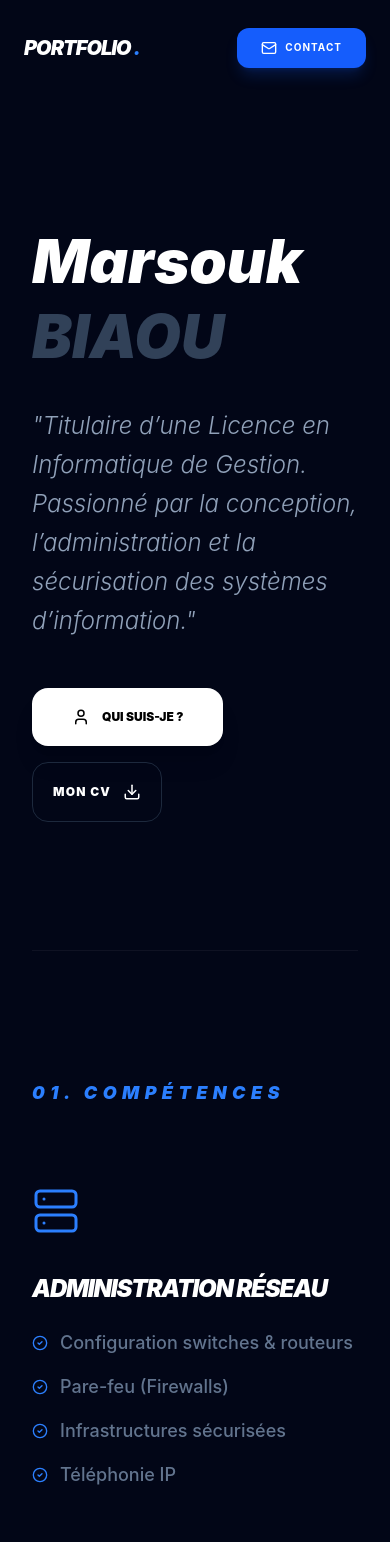
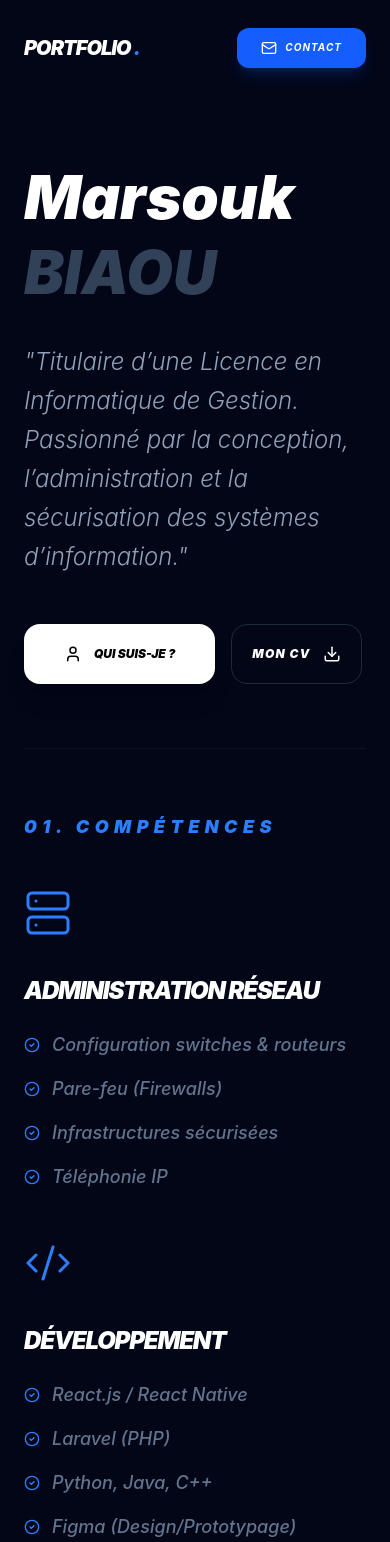
Before and after one commit to biaoumarsouk/mon_portfolio, a React (Vite) app: page / in a window 390 px wide. Shown: the top 1542 px of the page. Built offline with nearby package versions, Linux system fonts and the light colour scheme.

Commit message:
Mise à jour du texte

```diff
--- a/src/App.jsx
+++ b/src/App.jsx
@@ -4,7 +4,7 @@ import {
   Github, Linkedin, Mail, X, Download, PlusCircle,
   Server, Code2, ShieldCheck, GraduationCap, Briefcase,
   User, MapPin, Calendar, Fingerprint, Info, Zap,
-  CheckCircle2, Award, FileText,ArrowRight
+  CheckCircle2, Award, FileText, ArrowRight
 } from 'lucide-react';
 import { portfolioData } from './data/portfolioData';
 
@@ -18,11 +18,11 @@ const App = () => {
 
   const [scrolled, setScrolled] = React.useState(false);
 
-    React.useEffect(() => {
-      const handleScroll = () => setScrolled(window.scrollY > 50);
-      window.addEventListener("scroll", handleScroll);
-      return () => window.removeEventListener("scroll", handleScroll);
-    }, []);
+  React.useEffect(() => {
+    const handleScroll = () => setScrolled(window.scrollY > 50);
+    window.addEventListener("scroll", handleScroll);
+    return () => window.removeEventListener("scroll", handleScroll);
+  }, []);
 
   const reveal = {
     initial: { opacity: 0, y: 80, scale: 0.98 },
@@ -32,7 +32,7 @@ const App = () => {
   };
 
   return (
-    <div className="min-h-screen bg-[#020617] text-slate-300 selection:bg-blue-500/30 overflow-x-hidden font-sans">
+    <div className="min-h-screen bg-[#020617] text-slate-300 selection:bg-blue-500/30 overflow-x-hidden font-sans italic">
       {/* --- NAVBAR ADAPTATIVE --- */}
       <nav className={`fixed top-0 w-full z-50 transition-all duration-500 border-b ${
         scrolled
@@ -50,8 +50,7 @@ const App = () => {
 
           {/* ACTIONS : Flexbox intelligente */}
           <div className="flex items-center gap-3 md:gap-8 font-black uppercase tracking-widest">
-
-            {/* Bouton Contact : Texte réduit sur mobile pour gagner de la place */}
+            {/* Bouton Contact */}
             <button
               onClick={() => setIsContactOpen(true)}
               className={`bg-blue-600 text-white rounded-xl hover:bg-blue-500 transition-all font-black uppercase tracking-widest shadow-lg shadow-blue-600/20 cursor-pointer flex items-center gap-2 ${
@@ -68,10 +67,10 @@ const App = () => {
         </div>
       </nav>
 
-      <main className="max-w-6xl mx-auto px-8">
+      <main className="max-w-6xl mx-auto px-6 md:px-8">
 
         {/* --- SECTION: PROFIL --- */}
-        <section className="pt-56 pb-32 border-b border-white/5">
+        <section className="pt-40 md:pt-56 pb-16 md:pb-32 border-b border-white/5">
           <motion.div {...reveal}>
             <h1 className="text-6xl md:text-8xl font-black text-white mb-8 italic capitalize leading-tight">
               {portfolioData.profil.prenom} <br />
@@ -96,8 +95,8 @@ const App = () => {
         </section>
 
         {/* --- SECTION 01: COMPÉTENCES --- */}
-        <section className="py-32 border-b border-white/5">
-          <motion.h2 {...reveal} className="text-lg font-black uppercase tracking-[0.3em] text-blue-500 mb-20 italic">01. Compétences</motion.h2>
+        <section className="py-16 md:py-32 border-b border-white/5">
+          <motion.h2 {...reveal} className="text-lg font-black uppercase tracking-[0.3em] text-blue-500 mb-12 md:mb-20 italic">01. Compétences</motion.h2>
           <div className="grid md:grid-cols-3 gap-12">
             {portfolioData.competences.map((skill, i) => {
               const Icon = IconMap[skill.icon];
@@ -121,8 +120,8 @@ const App = () => {
         </section>
 
         {/* --- SECTION 02: EXPÉRIENCES PROFESSIONNELLES --- */}
-        <section className="py-32 border-b border-white/5">
-          <motion.h2 {...reveal} className="text-lg font-black uppercase tracking-[0.3em] text-blue-500 mb-20 italic">02. Expériences Pro</motion.h2>
+        <section className="py-16 md:py-32 border-b border-white/5">
+          <motion.h2 {...reveal} className="text-lg font-black uppercase tracking-[0.3em] text-blue-500 mb-12 md:mb-20 italic">02. Expériences Pro</motion.h2>
           <div className="space-y-6">
             {portfolioData.experiences.map((exp, i) => (
               <motion.div
@@ -146,8 +145,8 @@ const App = () => {
         </section>
 
         {/* --- SECTION 03: DIPLÔMES ET FORMATIONS --- */}
-        <section className="py-32 border-b border-white/5">
-          <motion.h2 {...reveal} className="text-lg font-black uppercase tracking-[0.3em] text-blue-500 mb-20 italic">
+        <section className="py-16 md:py-32 border-b border-white/5">
+          <motion.h2 {...reveal} className="text-lg font-black uppercase tracking-[0.3em] text-blue-500 mb-12 md:mb-20 italic">
             03. Formations
           </motion.h2>
 
@@ -178,7 +177,6 @@ const App = () => {
                      <MapPin size={14} className="text-blue-500" /> {f.etablissement}
                   </p>
 
-                  {/* LOGIQUE CONDITIONNELLE POUR LE BOUTON */}
                   {f.details ? (
                     <button
                       onClick={() => setSelectedFormation(f)}
@@ -204,8 +202,8 @@ const App = () => {
         </section>
 
         {/* --- SECTION 04: LANGUES --- */}
-        <section className="py-32 border-b border-white/5">
-          <motion.h2 {...reveal} className="text-lg font-black uppercase tracking-[0.3em] text-blue-500 mb-20 italic">04. Langues</motion.h2>
+        <section className="py-16 md:py-32 border-b border-white/5">
+          <motion.h2 {...reveal} className="text-lg font-black uppercase tracking-[0.3em] text-blue-500 mb-12 md:mb-20 italic">04. Langues</motion.h2>
           <div className="grid md:grid-cols-2 gap-12">
             {portfolioData.langues.map(l => (
               <div key={l.nom} className="flex justify-between items-end border-b-4 border-white/5 pb-6">
@@ -217,8 +215,8 @@ const App = () => {
         </section>
 
         {/* --- SECTION 05: ATOUTS --- */}
-        <section className="py-32 mb-40">
-          <motion.h2 {...reveal} className="text-lg font-black uppercase tracking-[0.3em] text-blue-500 mb-20 italic">05. Atouts</motion.h2>
+        <section className="py-16 md:py-32 mb-20 md:mb-40">
+          <motion.h2 {...reveal} className="text-lg font-black uppercase tracking-[0.3em] text-blue-500 mb-12 md:mb-20 italic">05. Atouts</motion.h2>
           <div className="flex flex-wrap gap-6">
             {portfolioData.atouts.map(a => (
               <span key={a} className="bg-white/5 px-10 py-6 rounded-[30px] text-2xl font-black text-slate-300 border border-white/10 hover:border-blue-500 transition-all uppercase tracking-tighter italic shadow-md">
@@ -231,7 +229,7 @@ const App = () => {
       </main>
 
       {/* --- FOOTER --- */}
-      <footer className="py-32 text-center border-t border-white/5 bg-slate-950/20 font-bold uppercase text-[10px] tracking-widest italic">
+      <footer className="py-20 md:py-32 text-center border-t border-white/5 bg-slate-950/20 font-bold uppercase text-[10px] tracking-widest italic">
         <div className="max-w-4xl mx-auto px-8">
           <motion.div {...reveal}>
             <h2 className="text-3xl md:text-6xl font-black text-white italic tracking-tighter mb-8 leading-tight uppercase">
@@ -287,7 +285,7 @@ const App = () => {
           </div>
         )}
 
-        {/* MODAL CONTACT "FULL ADAPTATIVE" */}
+        {/* MODAL CONTACT */}
         {isContactOpen && (
           <div className="fixed inset-0 z-[200] flex justify-center items-start md:items-center p-4 sm:p-6 bg-slate-950/98 backdrop-blur-3xl overflow-y-auto">
              <motion.div
@@ -296,10 +294,8 @@ const App = () => {
                 exit={{ scale: 0.9, opacity: 0, y: 40 }}
                 className="bg-slate-900 border border-white/10 rounded-[40px] md:rounded-[60px] w-full max-w-6xl relative flex flex-col md:flex-row my-auto shadow-2xl overflow-hidden"
              >
-                {/* --- COLONNE GAUCHE : INFOS (S'affiche en haut sur mobile) --- */}
                 <div className="md:w-2/5 bg-blue-600 p-8 md:p-16 text-white relative overflow-hidden flex flex-col justify-between min-h-[300px] md:min-h-full">
                   <Zap size={300} className="absolute -bottom-20 -left-20 text-white/10 rotate-12 pointer-events-none" />
-
                   <div className="relative z-10">
                     <h2 className="text-3xl md:text-6xl font-black italic uppercase tracking-tighter mb-6 leading-none">
                       Parlons <br className="hidden md:block" /> de votre <br /> <span className="underline decoration-white/20 underline-offset-8">Projet.</span>
@@ -308,105 +304,54 @@ const App = () => {
                       Expertise en Réseau, Sécurité et Développement Web.
                     </p>
                   </div>
-
                   <div className="space-y-6 relative z-10 font-bold uppercase text-[9px] md:text-[10px] tracking-[0.2em]">
                     <div className="flex items-center gap-4 group">
-                      <div className="p-3 bg-white/10 rounded-xl group-hover:bg-white group-hover:text-blue-600 transition-all duration-500">
-                        <Mail size={20} />
-                      </div>
-                      <div>
-                        <p className="opacity-50">Email</p>
-                        <p className="text-sm font-black lowercase tracking-normal italic">{portfolioData.contact.email}</p>
-                      </div>
+                      <div className="p-3 bg-white/10 rounded-xl group-hover:bg-white group-hover:text-blue-600 transition-all duration-500"><Mail size={20} /></div>
+                      <div><p className="opacity-50">Email</p><p className="text-sm font-black lowercase tracking-normal italic">{portfolioData.contact.email}</p></div>
                     </div>
-
                     <div className="flex items-center gap-4 group">
-                      <div className="p-3 bg-white/10 rounded-xl group-hover:bg-white group-hover:text-blue-600 transition-all duration-500">
-                        <MapPin size={20} />
-                      </div>
-                      <div>
-                        <p className="opacity-50 font-bold uppercase text-[10px] tracking-widest italic font-bold">Localisation</p>
-                        <p className="text-sm font-black italic">{portfolioData.contact.localisation}</p>
-                      </div>
+                      <div className="p-3 bg-white/10 rounded-xl group-hover:bg-white group-hover:text-blue-600 transition-all duration-500"><MapPin size={20} /></div>
+                      <div><p className="opacity-50 font-bold uppercase text-[10px] tracking-widest italic font-bold">Localisation</p><p className="text-sm font-black italic">{portfolioData.contact.localisation}</p></div>
                     </div>
                   </div>
                 </div>
-
-                {/* --- COLONNE DROITE : FORMULAIRE --- */}
                 <div className="md:w-3/5 p-8 md:p-20 relative bg-slate-900 flex flex-col justify-center">
-                  {/* Bouton Fermer (Plus gros et plus visible sur mobile) */}
-                  <button
-                    onClick={() => setIsContactOpen(false)}
-                    className="absolute top-4 right-4 md:top-8 md:right-8 text-slate-500 hover:text-white transition cursor-pointer p-3 bg-white/5 rounded-full z-20"
-                  >
-                    <X size={28} />
-                  </button>
-
+                  <button onClick={() => setIsContactOpen(false)} className="absolute top-4 right-4 md:top-8 md:right-8 text-slate-500 hover:text-white transition cursor-pointer p-3 bg-white/5 rounded-full z-20"><X size={28} /></button>
                   <form className="space-y-6 md:space-y-8 italic font-bold mt-4 md:mt-0">
                     <div className="grid grid-cols-1 md:grid-cols-2 gap-6">
-                      <div className="space-y-2">
-                        <label className="text-[10px] uppercase font-black text-blue-500 tracking-widest ml-2 italic">Nom complet</label>
-                        <input type="text" className="w-full bg-white/5 border border-white/10 rounded-2xl px-5 py-4 outline-none focus:border-blue-600 text-white transition-all shadow-inner" placeholder="Marsouk ..." />
-                      </div>
-                      <div className="space-y-2">
-                        <label className="text-[10px] uppercase font-black text-blue-500 tracking-widest ml-2 italic">Votre Email</label>
-                        <input type="email" className="w-full bg-white/5 border border-white/10 rounded-2xl px-5 py-4 outline-none focus:border-blue-600 text-white transition-all shadow-inner" placeholder="email@domaine.com" />
-                      </div>
+                      <div className="space-y-2"><label className="text-[10px] uppercase font-black text-blue-500 tracking-widest ml-2 italic">Nom complet</label><input type="text" className="w-full bg-white/5 border border-white/10 rounded-2xl px-5 py-4 outline-none focus:border-blue-600 text-white transition-all shadow-inner" placeholder="Marsouk ..." /></div>
+                      <div className="space-y-2"><label className="text-[10px] uppercase font-black text-blue-500 tracking-widest ml-2 italic">Votre Email</label><input type="email" className="w-full bg-white/5 border border-white/10 rounded-2xl px-5 py-4 outline-none focus:border-blue-600 text-white transition-all shadow-inner" placeholder="email@domaine.com" /></div>
                     </div>
-
-                    <div className="space-y-2">
-                      <label className="text-[10px] uppercase font-black text-blue-500 tracking-widest ml-2 italic">Sujet</label>
-                      <input type="text" className="w-full bg-white/5 border border-white/10 rounded-2xl px-5 py-4 outline-none focus:border-blue-600 text-white transition-all shadow-inner" placeholder="Audit / Développement..." />
-                    </div>
-
-                    <div className="space-y-2">
-                      <label className="text-[10px] uppercase font-black text-blue-500 tracking-widest ml-2 italic">Votre Message</label>
-                      <textarea rows="4" className="w-full bg-white/5 border border-white/10 rounded-2xl px-5 py-4 outline-none focus:border-blue-600 text-white transition-all shadow-inner resize-none" placeholder="Dites-moi tout..."></textarea>
-                    </div>
-
-                    <motion.button
-                      whileTap={{ scale: 0.95 }}
-                      className="w-full bg-blue-600 py-5 md:py-6 rounded-3xl font-black text-white uppercase tracking-[0.3em] text-[11px] md:text-xs hover:bg-blue-500 transition-all shadow-2xl shadow-blue-600/30 flex items-center justify-center gap-4 group"
-                    >
-                      Envoyer la demande <ArrowRight size={18} className="group-hover:translate-x-2 transition-transform" />
-                    </motion.button>
+                    <div className="space-y-2"><label className="text-[10px] uppercase font-black text-blue-500 tracking-widest ml-2 italic">Sujet</label><input type="text" className="w-full bg-white/5 border border-white/10 rounded-2xl px-5 py-4 outline-none focus:border-blue-600 text-white transition-all shadow-inner" placeholder="Audit / Développement..." /></div>
+                    <div className="space-y-2"><label className="text-[10px] uppercase font-black text-blue-500 tracking-widest ml-2 italic">Votre Message</label><textarea rows="4" className="w-full bg-white/5 border border-white/10 rounded-2xl px-5 py-4 outline-none focus:border-blue-600 text-white transition-all shadow-inner resize-none" placeholder="Dites-moi tout..."></textarea></div>
+                    <motion.button whileTap={{ scale: 0.95 }} className="w-full bg-blue-600 py-5 md:py-6 rounded-3xl font-black text-white uppercase tracking-[0.3em] text-[11px] md:text-xs hover:bg-blue-500 transition-all shadow-2xl shadow-blue-600/30 flex items-center justify-center gap-4 group">Envoyer la demande <ArrowRight size={18} className="group-hover:translate-x-2 transition-transform" /></motion.button>
                   </form>
                 </div>
              </motion.div>
           </div>
         )}
+
         {/* MODAL EXPÉRIENCE AVEC PHOTO (SPLIT VIEW) */}
         {selectedExp && (
           <div className="fixed inset-0 z-[200] flex justify-center items-start md:items-center p-4 bg-black/95 backdrop-blur-xl overflow-y-auto">
-            <motion.div
-              initial={{ y: 100, opacity: 0 }}
-              animate={{ y: 0, opacity: 1 }}
-              exit={{ y: 100, opacity: 0 }}
-              className={`bg-slate-900 border border-white/10 rounded-[40px] md:rounded-[50px] w-full ${selectedExp.photo ? 'max-w-6xl flex flex-col md:flex-row' : 'max-w-3xl p-10 md:p-16'} relative shadow-2xl my-8 overflow-hidden`}
-            >
+            <motion.div initial={{ y: 100, opacity: 0 }} animate={{ y: 0, opacity: 1 }} exit={{ y: 100, opacity: 0 }} className={`bg-slate-900 border border-white/10 rounded-[40px] md:rounded-[50px] w-full ${selectedExp.photo ? 'max-w-6xl flex flex-col md:flex-row' : 'max-w-3xl p-10 md:p-16'} relative shadow-2xl my-8 overflow-hidden`} >
               <button onClick={() => setSelectedExp(null)} className="absolute top-8 right-8 text-slate-500 hover:text-white transition z-50 p-2 bg-black/20 rounded-full"><X size={32} /></button>
-
-              {/* Si une photo existe, on l'affiche à gauche */}
               {selectedExp.photo && (
                 <div className="md:w-1/2 h-[400px] md:h-auto bg-slate-800 relative">
                   <img src={selectedExp.photo} alt={selectedExp.entreprise} className="w-full h-full object-cover object-center" />
                   <div className="absolute inset-0 bg-gradient-to-t from-slate-900/50 to-transparent md:hidden" />
                 </div>
               )}
-
-              {/* Contenu textuel */}
               <div className={`${selectedExp.photo ? 'md:w-1/2 p-8 md:p-16' : ''}`}>
                 <span className="text-blue-500 font-black text-sm uppercase tracking-widest">{selectedExp.periode}</span>
                 <h3 className="text-4xl md:text-6xl font-black mb-4 tracking-tighter italic uppercase mt-4 leading-none text-white">{selectedExp.entreprise}</h3>
                 <p className="text-blue-400 font-black text-xl mb-10 italic border-l-4 border-blue-500 pl-6 uppercase">{selectedExp.poste}</p>
                 <p className="text-slate-300 leading-relaxed text-xl md:text-2xl font-light mb-12 italic opacity-80 underline decoration-slate-800 underline-offset-8">{selectedExp.details}</p>
-
                 {selectedExp.document && (
                   <a href={selectedExp.document} download className="inline-flex items-center gap-3 bg-white text-black px-8 py-4 rounded-2xl font-black text-[10px] uppercase tracking-widest hover:bg-blue-600 hover:text-white transition-all mb-8 shadow-xl">
                     <FileText size={18} /> Télécharger l'attestation
                   </a>
                 )}
-
                 <div className="flex flex-wrap gap-3 pt-6 border-t border-white/5 font-bold">
                   {selectedExp.tags.map(t => <span key={t} className="bg-white/5 px-6 py-2 rounded-xl text-xs font-black text-blue-400 border border-white/10 uppercase">{t}</span>)}
                 </div>
@@ -417,8 +362,8 @@ const App = () => {
 
         {/* MODAL DÉTAILS DIPLÔME */}
         {selectedFormation && (
-          <div className="fixed inset-0 z-[200] flex justify-center items-start md:items-center p-4 bg-black/95 backdrop-blur-xl overflow-y-auto">
-            <motion.div initial={{ opacity: 0, scale: 0.9, y: 20 }} animate={{ opacity: 1, scale: 1, y: 0 }} className="bg-slate-900 border border-white/10 rounded-[40px] md:rounded-[50px] w-full max-w-5xl relative flex flex-col md:flex-row overflow-hidden my-8 shadow-2xl">
+          <div className="fixed inset-0 z-[200] flex justify-center items-start md:items-center p-4 bg-black/95 backdrop-blur-xl overflow-y-auto italic font-bold">
+            <motion.div initial={{ opacity: 0, scale: 0.9, y: 20 }} animate={{ opacity: 1, scale: 1, y: 0 }} className="bg-slate-900 border border-white/10 rounded-[40px] md:rounded-[50px] w-full max-w-5xl relative flex flex-col md:flex-row overflow-hidden my-8 shadow-2xl italic font-bold">
               <div className="md:w-1/2 h-[400px] md:h-auto bg-slate-800 relative italic font-bold">
                 <img src={selectedFormation.photo} alt="Diplôme" className="w-full h-full object-cover object-center italic font-bold" />
               </div>
@@ -427,9 +372,8 @@ const App = () => {
                 <h2 className="text-3xl font-black text-white italic uppercase mb-4 tracking-widest italic font-bold">Succès Académique</h2>
                 <div className="mb-8"><p className="text-[10px] uppercase font-black text-blue-500 tracking-[0.3em] mb-2 italic tracking-widest italic font-bold font-bold">Diplôme obtenu</p><h3 className="text-2xl font-black text-white uppercase italic tracking-tighter leading-tight tracking-widest italic font-bold font-bold">{selectedFormation.diplome}</h3></div>
                 <div className="p-6 bg-white/[0.03] rounded-3xl border border-white/5 mb-8"><p className="text-slate-400 leading-relaxed italic text-lg tracking-widest italic font-bold font-bold">{selectedFormation.details}</p></div>
-
                 {selectedFormation.document && (
-                  <a href={selectedFormation.document} download className="inline-flex items-center gap-3 bg-blue-600 text-white px-8 py-4 rounded-2xl font-black text-[10px] uppercase tracking-widest hover:bg-blue-500 transition-all mb-8 w-fit shadow-xl">
+                  <a href={selectedFormation.document} download className="inline-flex items-center gap-3 bg-blue-600 text-white px-8 py-4 rounded-2xl font-black text-[10px] uppercase tracking-widest hover:bg-blue-500 transition-all mb-8 w-fit shadow-xl italic font-bold font-bold">
                     <Download size={18} /> Télécharger le diplôme (PDF)
                   </a>
                 )}
```
